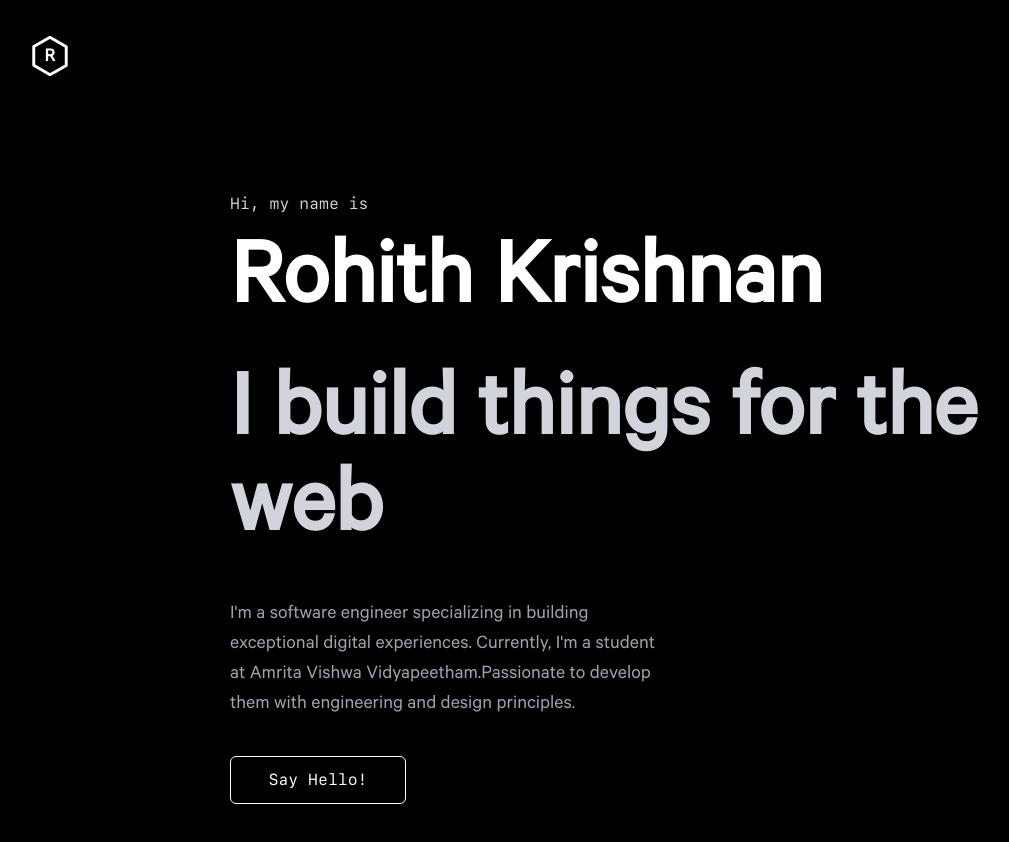
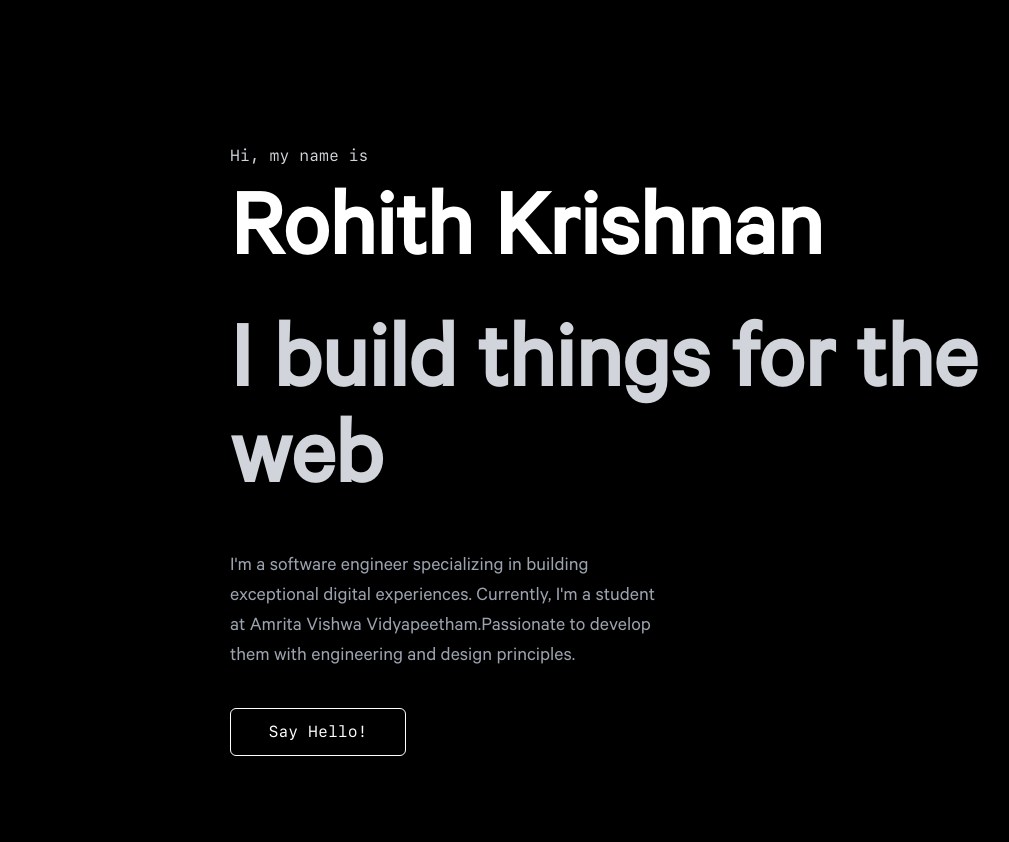
Before and after one commit to Rohithk2003/portfolio, a Next.js app: page / in a window 1280 px wide. Shown: the top 842 px of the page, without its empty margins (10-1019 px from the left). Built offline with nearby package versions, Linux system fonts and the light colour scheme; what tailwindcss-animated would draw is missing.

Commit message:
added new navbar animation - hide on scroll and show on scroll up

```diff
--- a/components/main.js
+++ b/components/main.js
@@ -15,7 +15,7 @@ export default function Main() {
 	return (
 		<div
 			id={"home"}
-			className={`home pop-up md:animate-9 animate-2 flex bg-black flex-wrap  flex-col w-full h-dvh xs:gap-3 gap-6 md:gap-15! lg:gap-9  md:pl-44 sm:pl-14 pl-5 md:p-20 sm:p-14 p-5 xs:pt-0 pt-20  pr-2 `}
+			className={`home pop-up md:mt-16 mt-14 md:animate-9 animate-2 flex bg-black flex-wrap  flex-col w-full h-dvh xs:gap-3 gap-6 md:gap-15! lg:gap-9  md:pl-44 sm:pl-14 pl-5 md:p-20 sm:p-14 p-5 xs:pt-0 pt-20  pr-2 `}
 		>
 			<div
 				className={`md:h-3 md:mb-0 mb-6 md:mt-0 mt-11 h-6 w-full md:pl-0 pl-1 text-gray-300 ${sf.className}`}
--- a/components/navbar.js
+++ b/components/navbar.js
@@ -51,10 +51,25 @@ export default function Navbar() {
 	const handleMouseLeave = () => {
 		setHovered(false);
 	};
+
+	useEffect(() => {
+		const navbar = document.getElementsByClassName("navbar")[0];
+		var prevScrollpos = window.pageYOffset;
+		window.onscroll = function () {
+			var currentScrollPos = window.pageYOffset;
+			if (prevScrollpos > currentScrollPos) {
+				navbar.style.top = "0";
+			} else {
+				navbar.style.top = "-150px";
+			}
+			prevScrollpos = currentScrollPos;
+		};
+	});
+
 	return (
 		<div className="w-[100vw]! overflow-hidden">
 			<nav
-				className={`flex w-[100vw] h-28 z-[500] justify-between md:px-10 px-4 md:pb-0 pb-6 bg-black text-white relative items-center`}
+				className={`flex w-full fixed navbar h-24 transition-all duration-300 ease-in-out z-[500] justify-between md:px-10 px-4 md:pb-0 pb-6 bg-black text-white  items-center`}
 			>
 				<div className="w-1/6 h-28 flex  justify-start items-center pop-up animate-1">
 					<div className={"w-10 h-10  "}>
--- a/pages/index.tsx
+++ b/pages/index.tsx
@@ -39,7 +39,7 @@ export default function Home() {
 				<div className={"w-[5%] md:block hidden"}>
 					<LeftSidebar />
 				</div>
-				<div className={"md:w-[90%] w-full text-white bg-black"}>
+				<div className={"md:w-[90%] h-[500vh] w-full text-white bg-black"}>
 					<Main />
 				</div>
 				<div className={"w-[5%] md:block hidden"}>
```
